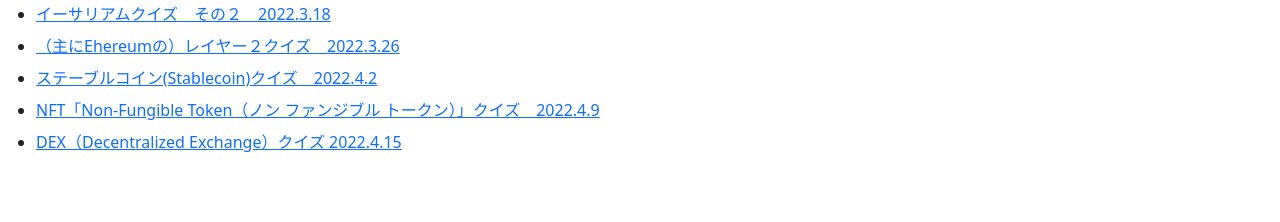
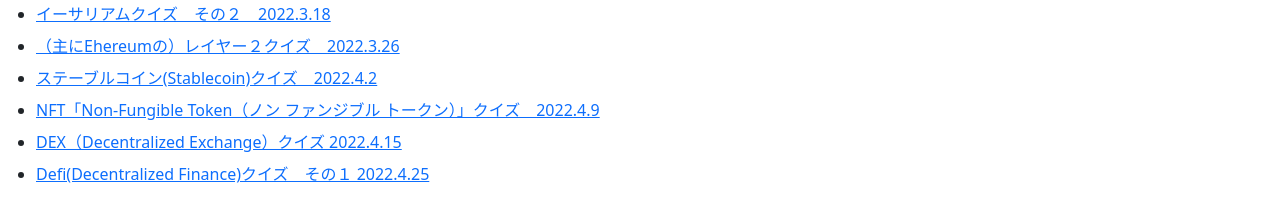
Before and after one commit to hideo18/cryptopquiz, a plain HTML site: page index.html in a window 1280 px wide. Shown: the part 326-548 px from the top of the page. Drawn offline with nearby package versions, Linux system fonts and the light colour scheme.

Commit message:
Update index.html

```diff
--- a/index.html
+++ b/index.html
@@ -49,6 +49,9 @@
             <li class="mt-2 mb-2">
                 <a href="https://docs.google.com/forms/d/e/1FAIpQLSfEPkKmzl285ijZk2R6QhuqZh_yvu8m_-MdYI4uLbdQvrBb1g/viewform?usp=sf_link">DEX（Decentralized Exchange）クイズ 2022.4.15</a>
             </li>
+            <li class="mt-2 mb-2">
+                <a href="https://docs.google.com/forms/d/e/1FAIpQLSeau0SUYQKCumj7JaeiWm1jUldwKcrrjrh7JFyEXDeIJ_cq0A/viewform?usp=sf_link">Defi(Decentralized Finance)クイズ　その１ 2022.4.25</a>
+            </li>
         </ul>
     </div>
 </body>
```
